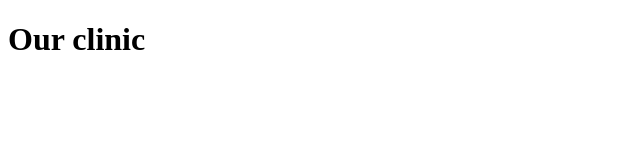
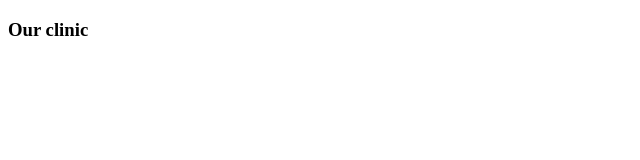
Before and after one commit to dev-abdelrazek/clinic, a plain HTML site: page index.html in a window 1280 px wide. Shown: the whole page, without its empty margins (0-640 px from the left). Drawn offline with Linux system fonts and the light colour scheme.

Commit message:
Add html
Add h3

```diff
--- a/index.html
+++ b/index.html
@@ -9,7 +9,7 @@
 </head>
 
 <body>
-    <h1>Our clinic</h1>
+    <h3>Our clinic</h3>
 </body>
 
 </html>
```
